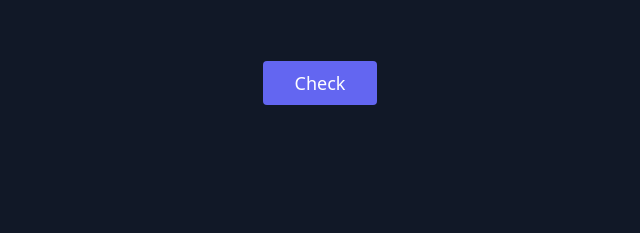
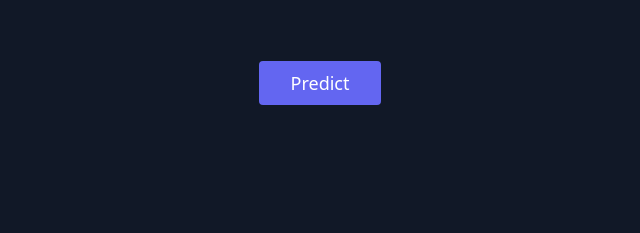
Before and after one commit to Kunal726/kunal726.github.io, a plain HTML site: page index.html in a window 1280 px wide. Shown: the part 385-618 px from the top of the page, 320-960 px from the left. Drawn offline with nearby package versions, Linux system fonts and the light colour scheme.

Commit message:
Update index.html

```diff
--- a/index.html
+++ b/index.html
@@ -40,7 +40,7 @@
                   </div>
                 </div>
 
-          <button class="flex mx-auto mt-16 text-white bg-indigo-500 border-0 py-2 px-8 focus:outline-none hover:bg-indigo-600 rounded text-lg">Check</button>
+          <button id="predict" name="predict" onclick={alert("Your Review is " + {{prediction}} + "!!!")} class="flex mx-auto mt-16 text-white bg-indigo-500 border-0 py-2 px-8 focus:outline-none hover:bg-indigo-600 rounded text-lg">Predict</button>
         </div>
         </div>
         <br>
```
